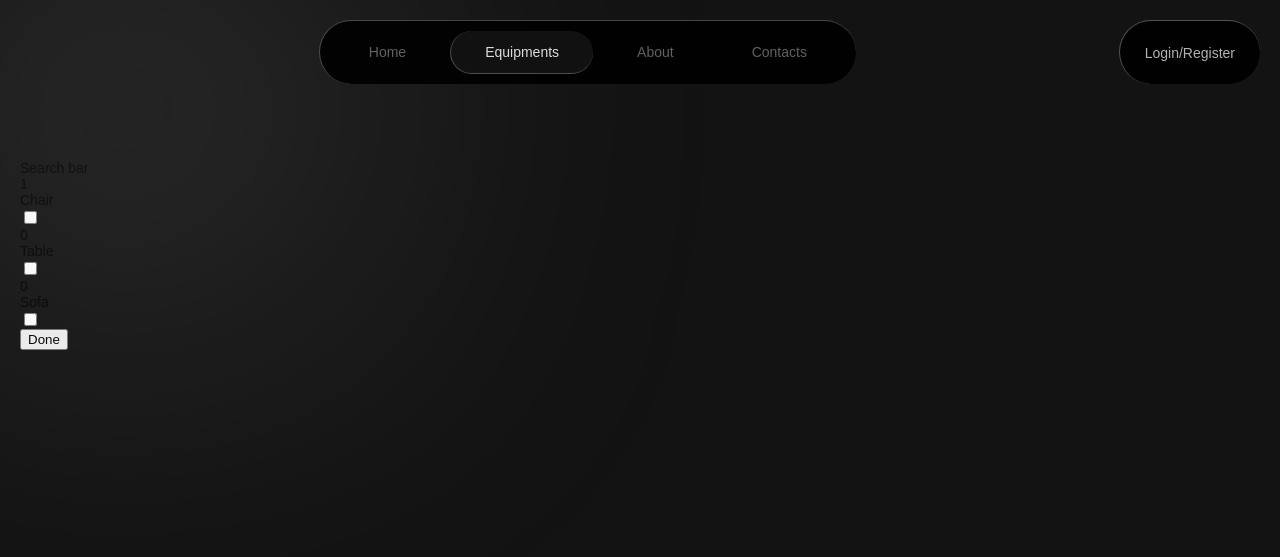
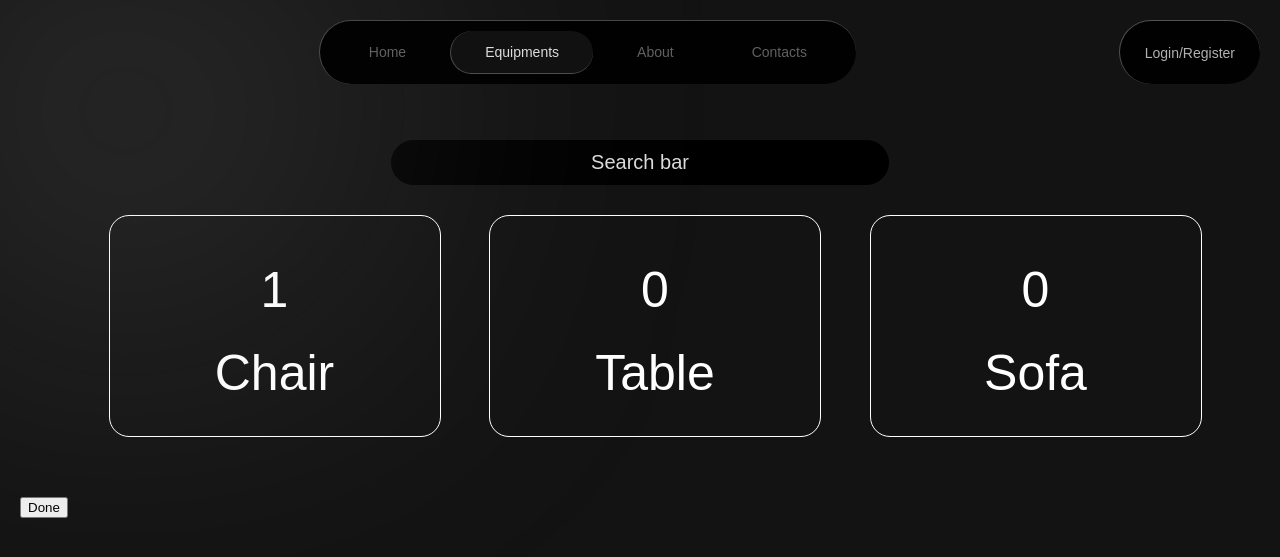
Before and after one commit to ShivamNotfound/NoExcuses, a Django app: page /select_equipment/ in a window 1280 px wide. Shown: the top 557 px of the page. Run offline with Django 5.2, Linux system fonts and the light colour scheme; data comes from the database, SQL or seed files in the repository.

Commit message:
Worked on the Equipment selection page

```diff
--- /dev/null
+++ b/ne_project/api/static/api/select_equipment.css
@@ -0,0 +1,73 @@
+
+#search_bar{
+    font-family: Arial, Helvetica, sans-serif;
+    color:rgb(222, 219, 219);
+    font-size: 20px;
+    border:1px solid black;
+    width:40%;
+    padding-top:10px;
+    padding-bottom:10px;
+    border-radius:30px;
+    background-color:black;
+}
+
+.equipment_cards{
+    border:1px solid white;
+    padding:20px;
+    width:25%;
+    margin-bottom:30px;
+    margin-left:30px;
+    height:180px;
+    border-radius:20px;
+}
+
+.equipment_card_box{
+    display:none;
+}
+
+#equipement_container
+{
+    margin:30px;
+    display:flex;
+    flex-direction: row;
+    margin-left:40px;
+    margin-right:40px;
+    justify-content: space-evenly;
+    flex-wrap:wrap;
+}
+
+.equipment_name{
+    margin-top:30px;
+    font-family: sans-serif;
+    font-size:25px;
+    color:white;
+    transition: 0.3s;
+}
+
+.equipment_count{
+    color:white;
+    font-size:50px;
+    margin-top:25px;
+    transition: 0.3s;
+}
+
+.equipment_cards:hover{
+    cursor:pointer;
+}
+
+.equipment_cards:hover .equipment_name{
+    transform: scale(1.2);
+}
+.equipment_cards:hover .equipment_count{
+    transform: scale(1.2);
+}
+
+.equipment_card_box:checked + label{
+    box-shadow: green 0 0 10px;
+    border: 2px green solid;
+}
+
+#donebtn{
+    position:absolute;
+
+}
--- a/ne_project/api/templates/api/select_equipment.html
+++ b/ne_project/api/templates/api/select_equipment.html
@@ -1,28 +1,31 @@
 {% extends "main.html" %}
 {% block content %}
 {% load static %}
-
-    <div id="search_bar">Search bar</div>
+    <link rel="stylesheet" href="{% static 'api/select_equipment.css' %}">
+    <center><div id="search_bar">Search bar</div></center>
 
     <form method="post" action="/select_equipment/">
         {% csrf_token %}
-    <div>
+    <div id="equipement_container">
         {% for equipment in equipments %}
-        <label >
-        <div>
+        <input type = "checkbox" value="{{equipment.id}}" name="{{equipment.id}}" id="{{equipment.id}}" class="equipment_card_box">
+        <label for="{{equipment.id}}" class="equipment_cards">
+        <center>
+        <div class="equipment_count">
             {{equipment.workouts.count}}
         </div>
-        <div>
+        <div class="equipment_count">
             {{equipment}}
         </div>
+        </center>
         </label>
-        <input type = "checkbox" value="{{equipment.id}}" name="{{equipment.id}}">
+        <input type = "checkbox" value="{{equipment.id}}" name="{{equipment.id}}" id="{{equipment.id}}" class="equipment_card_box">
         {% empty %}
         <div>
             No records exists
         </div>
         {% endfor %}
     </div>
-    <button type = "submit">Done</button>
+    <button type = "submit" id="donebtn">Done</button>
     </form>
 {% endblock %}
--- a/ne_project/static/navbar.css
+++ b/ne_project/static/navbar.css
@@ -28,7 +28,7 @@ body::before {
     justify-content: space-between;
     flex-wrap:wrap;
     z-index: 10;
-    margin-bottom:60px;
+    margin-bottom:40px;
 }
 
 #nav_items{
```
Also changed, not shown: ne_project/api/static/api/home.css (line endings or trailing spaces).
